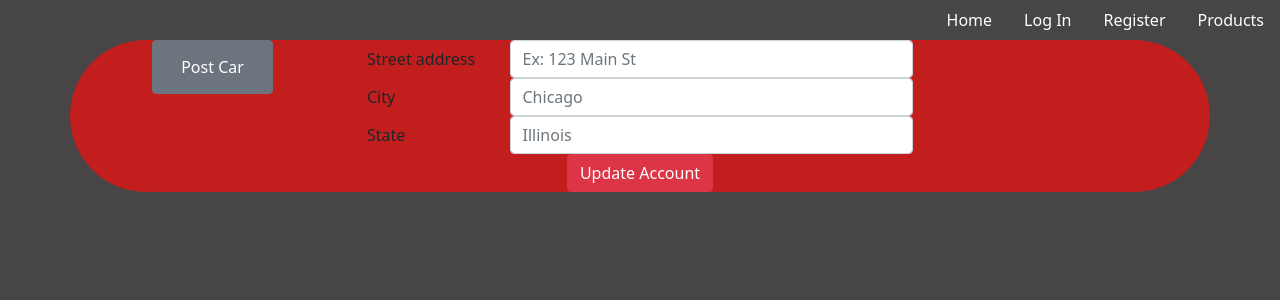
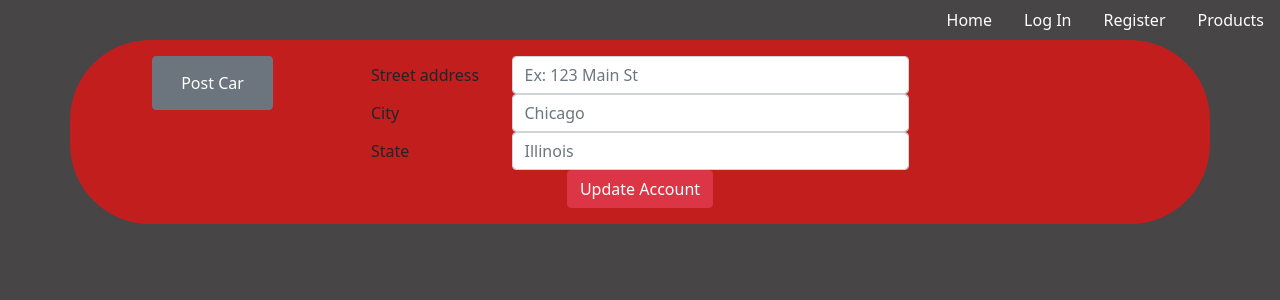
Before and after one commit to CMolitoris/ReactCarWebApp, a React (Create React App) app: page /account in a window 1280 px wide. Shown: the top 300 px of the page. Built offline with nearby package versions, Linux system fonts and the light colour scheme; no server answers.

Commit message:
Styling changes to edit account page

```diff
--- a/src/components/Account/EditAccount.jsx
+++ b/src/components/Account/EditAccount.jsx
@@ -27,8 +27,8 @@ const EditAccount = (props) => {
     return (
         <div className='container mx-auto my-auto' id="main-panel">
             <div className = "row">
-                <div className="col-md-3"><Button variant  = "secondary"><Link to='/seller' className = "nav-link">Post Car</Link></Button></div>
-                    <div className="col-md-6" align = "left">
+                <div className="col-md-3"><Button className = "m-3" variant = "secondary"><Link to='/seller' className = "nav-link">Post Car</Link></Button></div>
+                    <div className="col-md-6 p-3" align = "left">
                         <Form onSubmit = {handleSubmit}>
                             <FormGroup as = {Row}>
                                 <FormLabel column sm={3}>Street address</FormLabel>
```
